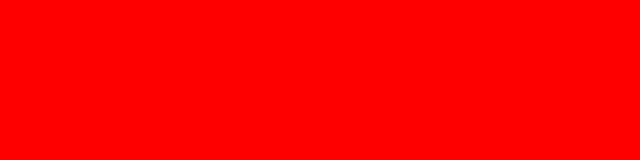
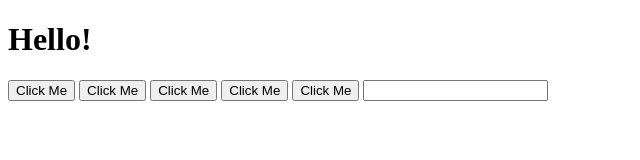
Before and after one commit to IreneHodge/Practice, a plain HTML site: page jQuery/index.html in a window 1280 px wide. Shown: the whole page, without its empty margins (0-640 px from the left). Drawn offline with nearby package versions, Linux system fonts and the light colour scheme.

Commit message:
jQuery play

```diff
--- a/jQuery/index.html
+++ b/jQuery/index.html
@@ -6,8 +6,16 @@
 
 </head>
 <body>
+    <h1>Hello!</h1>
+    <button>Click Me</button>
+    <button>Click Me</button>
+    <button>Click Me</button>
+    <button>Click Me</button>
+    <button>Click Me</button>
+
+    <input type="text">
+    <script src="https://ajax.googleapis.com/ajax/libs/jquery/3.6.0/jquery.min.js"></script>
     <script src="index.js" charset="utf-8"></script>
-    <script src="https://ajax.googleapis.com/ajax/libs/jquery/3.6.0/jquery.min.js"></script>
 
 </body>
 </html>
--- a/jQuery/styles.css
+++ b/jQuery/styles.css
@@ -1,3 +1,9 @@
-body {
-    background-color: red;
+.big-title {
+    font-size: 10rem;
+    color: blue;
+    font-family: cursive;
 }
+
+.margin-50 {
+    margin: 50px;
+}
```
Also changed, not shown: jQuery/index.js (+63 -0 lines).
